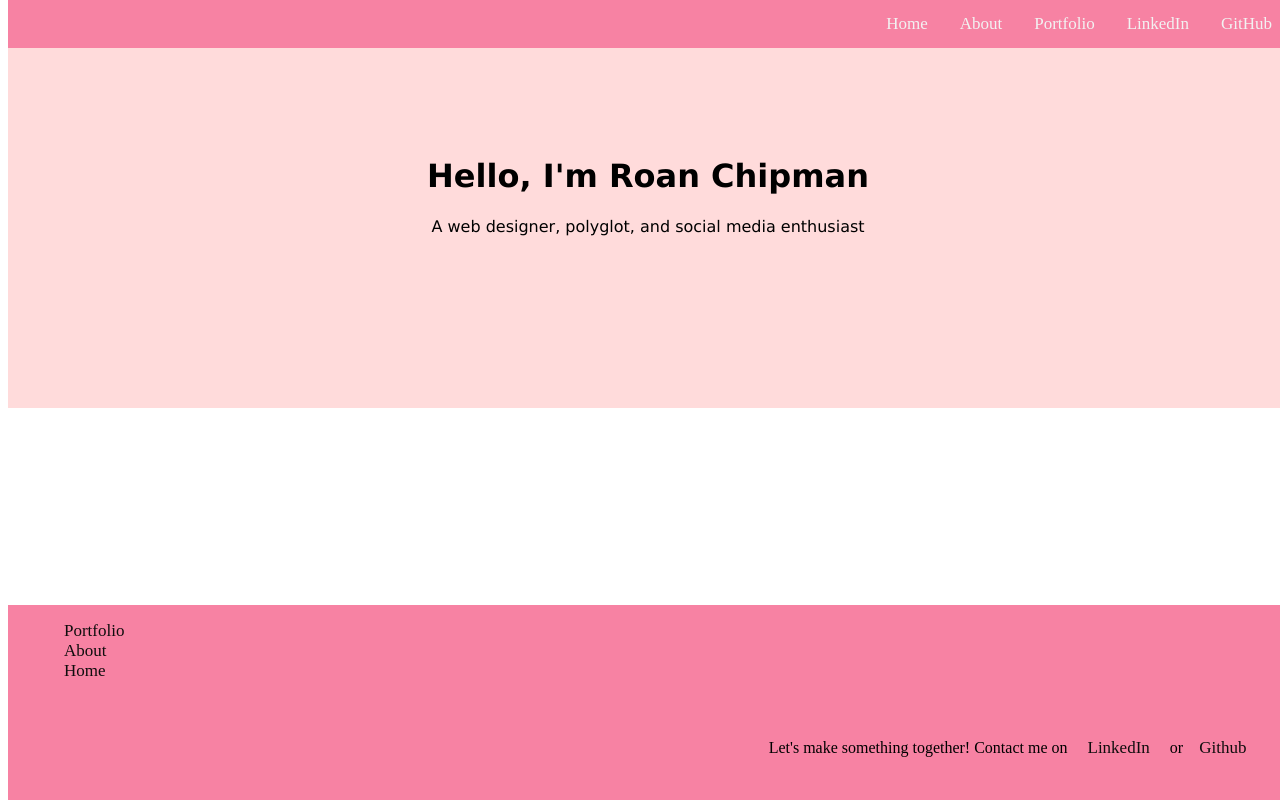
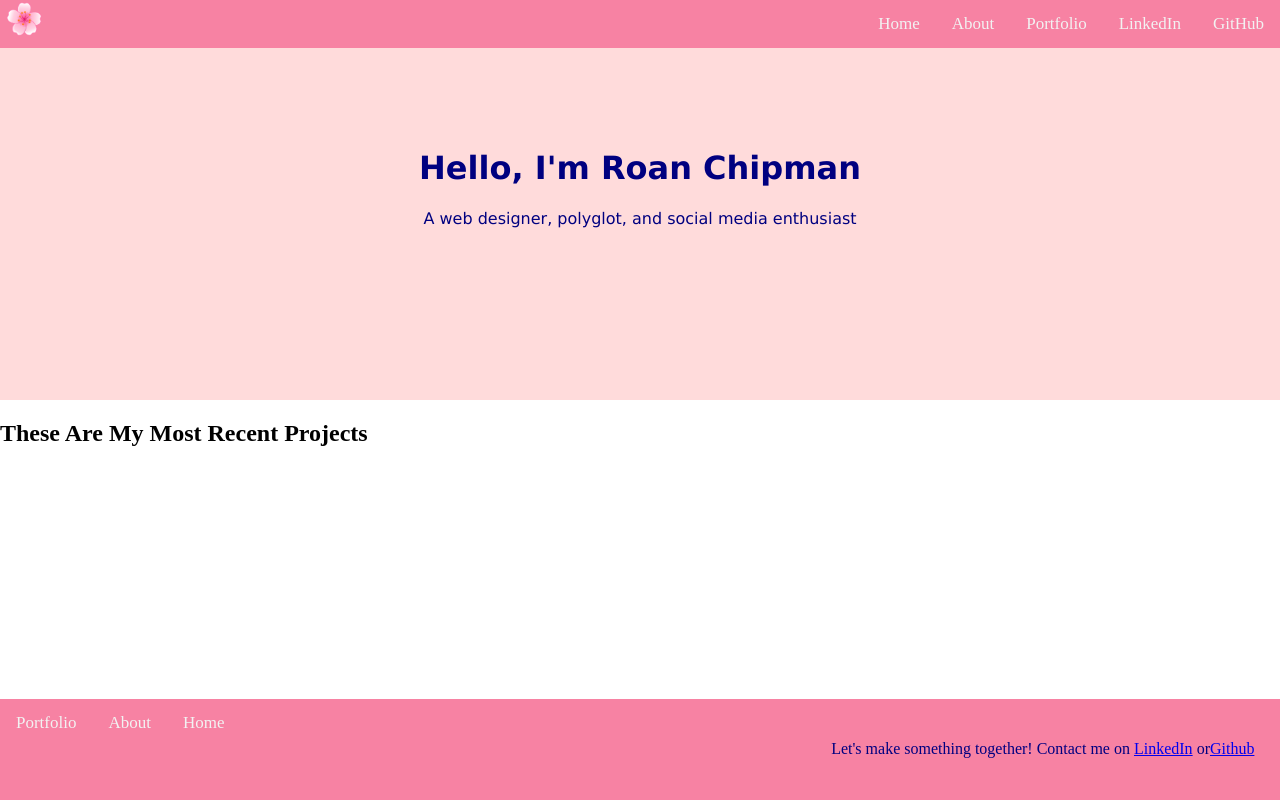
Before and after one commit to Rschipman/PersonalPortfolioWebPage, a plain HTML site: page index.html in a window 1280 px wide. Drawn offline with Linux system fonts and the light colour scheme.

Commit message:
images and logo

```diff
--- a/index.html
+++ b/index.html
@@ -9,12 +9,17 @@
   <body>
     <!--top navbar -->
     <div class="topnav">
+      <span class="toplogo"
+        ><img src="/Images/pngegg.png" alt="cherry blossom logo"
+      /></span>
+
       <a href="https://github.com/Rschipman">GitHub</a>
       <a href="https://www.linkedin.com/in/roanchipman/">LinkedIn</a>
       <a href="#Portfolio">Portfolio</a>
       <a href="#About">About</a>
       <a href="#Home">Home</a>
     </div>
+
     <!-- welcome section -->
     <div id="welcome-section">
       <div class="text">
@@ -22,19 +27,45 @@
         <p>A web designer, polyglot, and social media enthusiast</p>
       </div>
     </div>
+
     <!-- projects section -->
+    <div class="project-section">
+      <h2 class="projects-title">These Are My Most Recent Projects</h2>
+      <div class="project-tile">
+        <a href="https://codepen.io/rschipman/pen/BaMroGR" target="_blank">
+          <img src="" alt="" />
+        </a>
+      </div>
+      <div class="project-tile">
+        <a href="https://codepen.io/rschipman/pen/vYbRwob" target="_blank"></a>
+      </div>
+      <div class="project-tile">
+        <a href="https://codepen.io/rschipman/pen/PoVEVYg" target="_blank"></a>
+      </div>
+      <div class="project-tile">
+        <a href="https://codepen.io/rschipman/pen/wvNyBeY" target="_blank"></a>
+      </div>
+      <div class="project-tile">
+        <a href="https://codepen.io/rschipman/pen/jOdYxrR" target="_blank"></a>
+      </div>
+      <div class="project-tile">
+        <a href="https://codepen.io/rschipman/pen/zYeRqgL" target="_blank"></a>
+      </div>
+    </div>
 
     <!-- footer menu -->
     <div id="footer">
-      <ul>
-        <li><a href="#Portfolio">Portfolio</a></li>
-        <li><a href="#About">About</a></li>
-        <li><a href="#Home">Home</a></li>
-      </ul>
+      <div class="menu">
+        <a href="#Portfolio">Portfolio</a>
+        <a href="#About">About</a>
+        <a href="#Home">Home</a>
+      </div>
       <p class="tagline">
         Let's make something together! Contact me on
-        <a href="https://www.linkedin.com/in/roanchipman/">LinkedIn</a>
-        or<a href="https://github.com/Rschipman">Github</a>
+        <a href="https://www.linkedin.com/in/roanchipman/" class="resume-link"
+          >LinkedIn</a
+        >
+        or<a href="https://github.com/Rschipman" class="profile-link">Github</a>
       </p>
     </div>
   </body>
--- a/styles.css
+++ b/styles.css
@@ -1,3 +1,8 @@
+/* Take default margin away body */
+body {
+  margin: 0;
+}
+
 /*  Navigation bar background color */
 .topnav {
   background-color: #f782a3;
@@ -7,6 +12,16 @@
   top: 0;
 }
 
+/* Resize and place logo */
+.toplogo {
+  margin-top: 5px;
+  margin-left: 5px;
+}
+
+.toplogo img {
+  height: 3%;
+  width: 3%;
+}
 /*  Styling links inside of navigation bar */
 .topnav a {
   float: right;
@@ -40,6 +55,7 @@
   width: 50%;
   padding: 10%;
   text-align: center;
+  color: navy;
   font-family: Verdana, sans-serif;
 }
 
@@ -52,20 +68,24 @@
   bottom: 0;
 }
 
-#footer li {
-  list-style-type: none;
-}
-#footer a {
+#footer .menu a {
+  float: left;
+  color: #f2f2f2;
+  text-align: center;
+  padding: 14px 16px;
   text-decoration: none;
   font-size: 17px;
-  padding: 14px 16px;
-  color: #0f0d0d;
+}
+#footer .menu a:hover {
+  background-color: #fff4f3;
+  color: navy;
 }
 
 /* footer contact tag */
 .tagline {
   float: right;
   padding: 2%;
+  color: navy;
 }
 /* When the screen is less than 600 pixels wide, hide all links, except for the first one ("Home"). Show the link that contains should open and close the topnav (.icon) */
 @media screen and (max-width: 600px) {
```
Also changed, not shown: Images/flyingblossoms.png (added), Images/pngegg.png (added).
